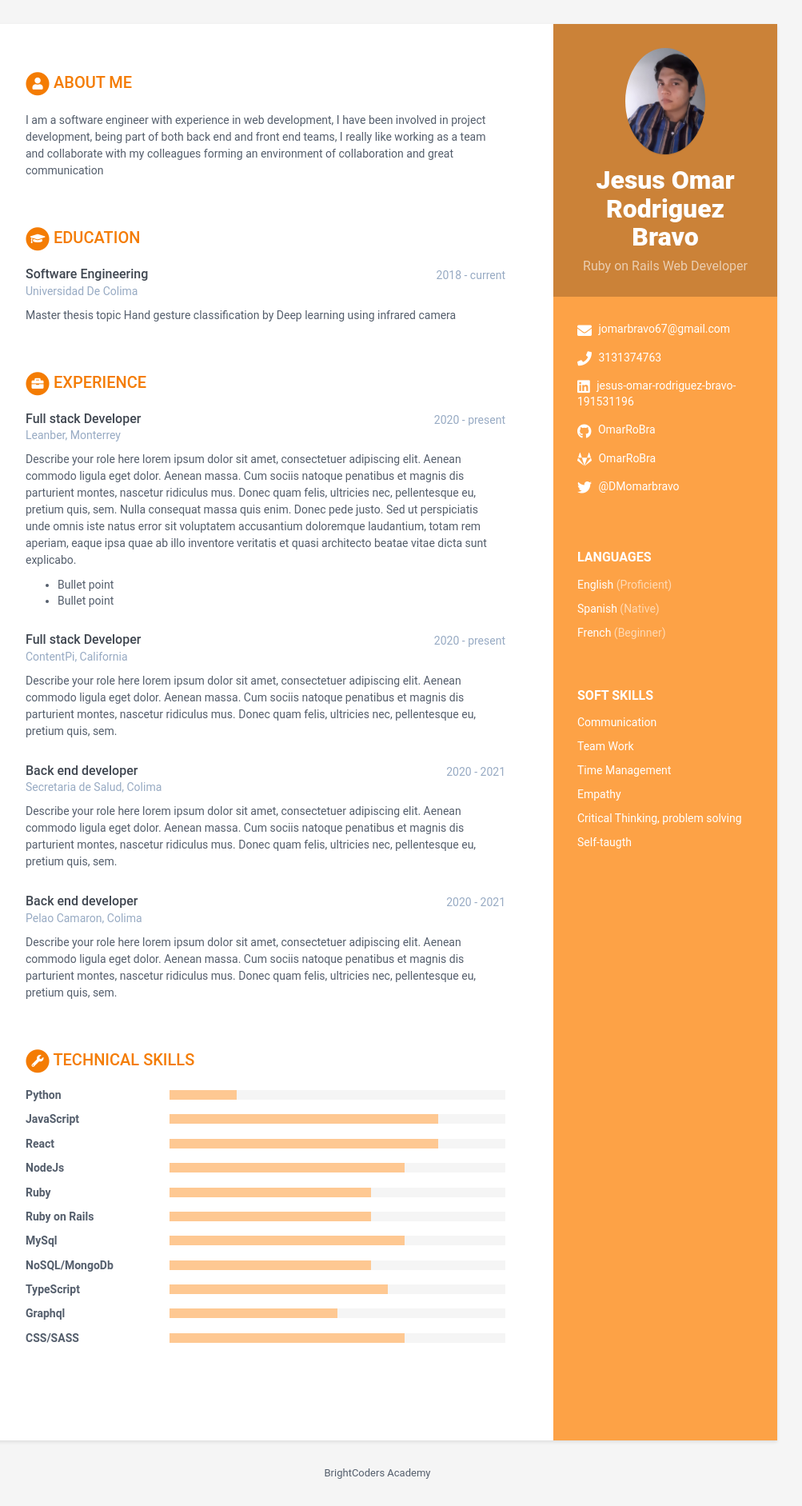
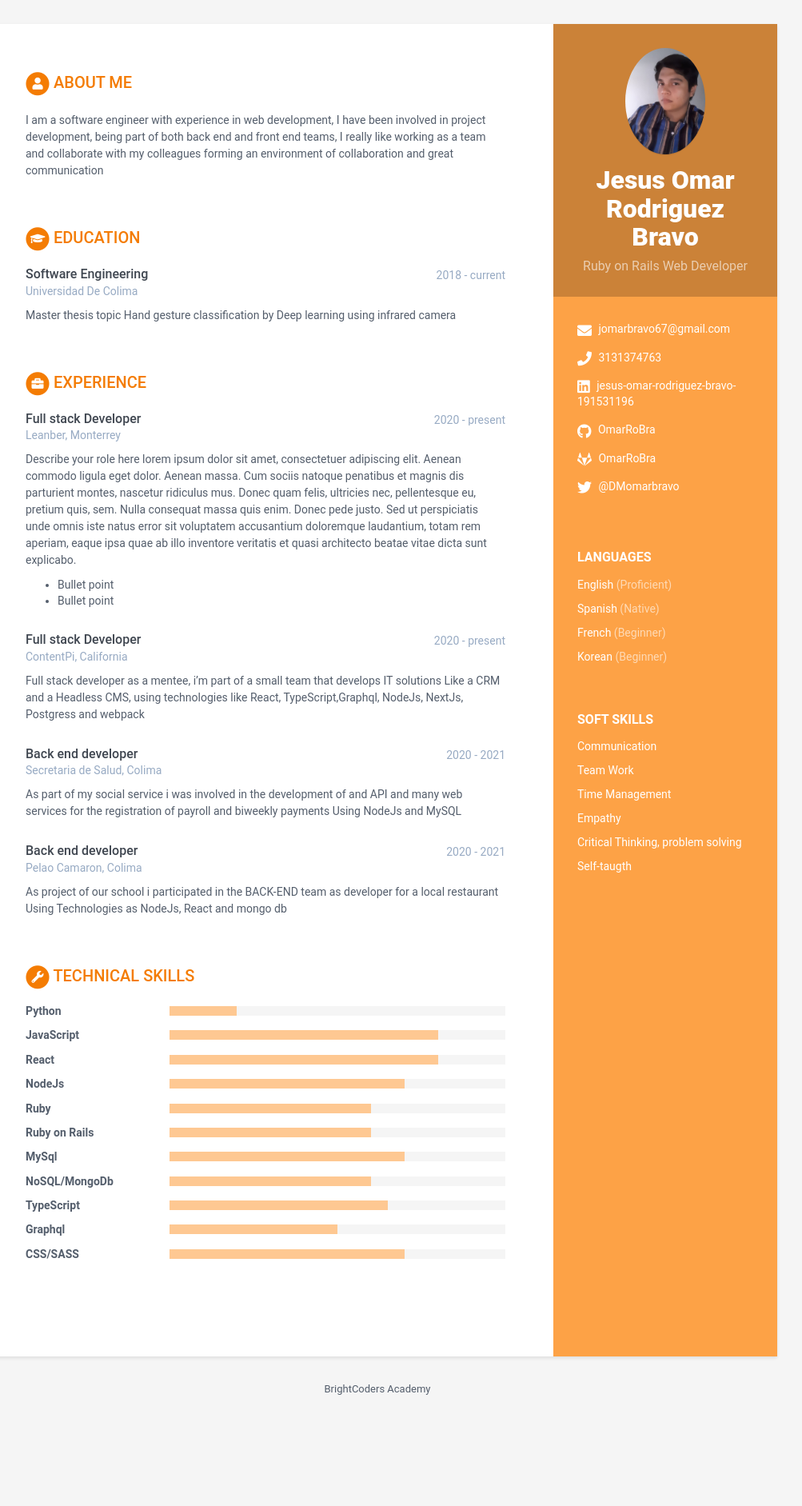
Before and after one commit to BC-MAY-21-ROR/kata-04-resume-OmarRoBra, a Jekyll site: the page built from index.html, in a window 1280 px wide. Shown: the whole page at 80% size, without its empty margins (168-1171 px from the left). Built offline with Jekyll 4.4.1, drawn with Linux system fonts in a browser that asks for light colours; after the commit the page ends 1778 px from its top, so only the background shows below that.

Commit message:
Update data.yml

```diff
--- a/_data/data.yml
+++ b/_data/data.yml
@@ -33,6 +33,9 @@ sidebar:
       level: Native # Utiliza el resultado de tu examen oficial, o el nivel de acuerdo al modelo Dreyfus
 
     - idiom: French
+      level: Beginner
+
+    - idiom: Korean
       level: Beginner
 
   # Registra aquí tus soft skills. Agrega o elimina según sea necesario
@@ -88,29 +91,22 @@ experiences:
     time: 2020 - present
     company:  ContentPi, California
     details: |
-      Describe your role here lorem ipsum dolor sit amet, consectetuer
-      adipiscing elit. Aenean commodo ligula eget dolor. Aenean massa.
-      Cum sociis natoque penatibus et magnis dis parturient montes,
-      nascetur ridiculus mus. Donec quam felis, ultricies nec,
-      pellentesque eu, pretium quis, sem.
+      Full stack developer as a mentee, i'm part of a small team that develops IT solutions
+      Like a CRM and a Headless CMS, using technologies like React, TypeScript,Graphql, NodeJs,
+      NextJs, Postgress and webpack
   - role: Back end developer
     time: 2020 - 2021
     company: Secretaria de Salud, Colima
     details: |
-      Describe your role here lorem ipsum dolor sit amet, consectetuer
-      adipiscing elit. Aenean commodo ligula eget dolor. Aenean massa.
-      Cum sociis natoque penatibus et magnis dis parturient montes,
-      nascetur ridiculus mus. Donec quam felis, ultricies nec,
-      pellentesque eu, pretium quis, sem.
+      As part of my social service i was involved in the development of and API
+      and many web services for the registration of payroll and biweekly payments
+      Using NodeJs and MySQL
   - role: Back end developer
     time: 2020 - 2021
     company: Pelao Camaron, Colima
     details: |
-      Describe your role here lorem ipsum dolor sit amet, consectetuer
-      adipiscing elit. Aenean commodo ligula eget dolor. Aenean massa.
-      Cum sociis natoque penatibus et magnis dis parturient montes,
-      nascetur ridiculus mus. Donec quam felis, ultricies nec,
-      pellentesque eu, pretium quis, sem.
+      As project of our school i participated in the BACK-END team as developer for a local restaurant
+      Using Technologies as NodeJs, React and mongo db
 # Registra aquí tus habilidades técnicas, para level utiliza:
 # 20% para Novice
 # 40% para Advanced beginner
```
